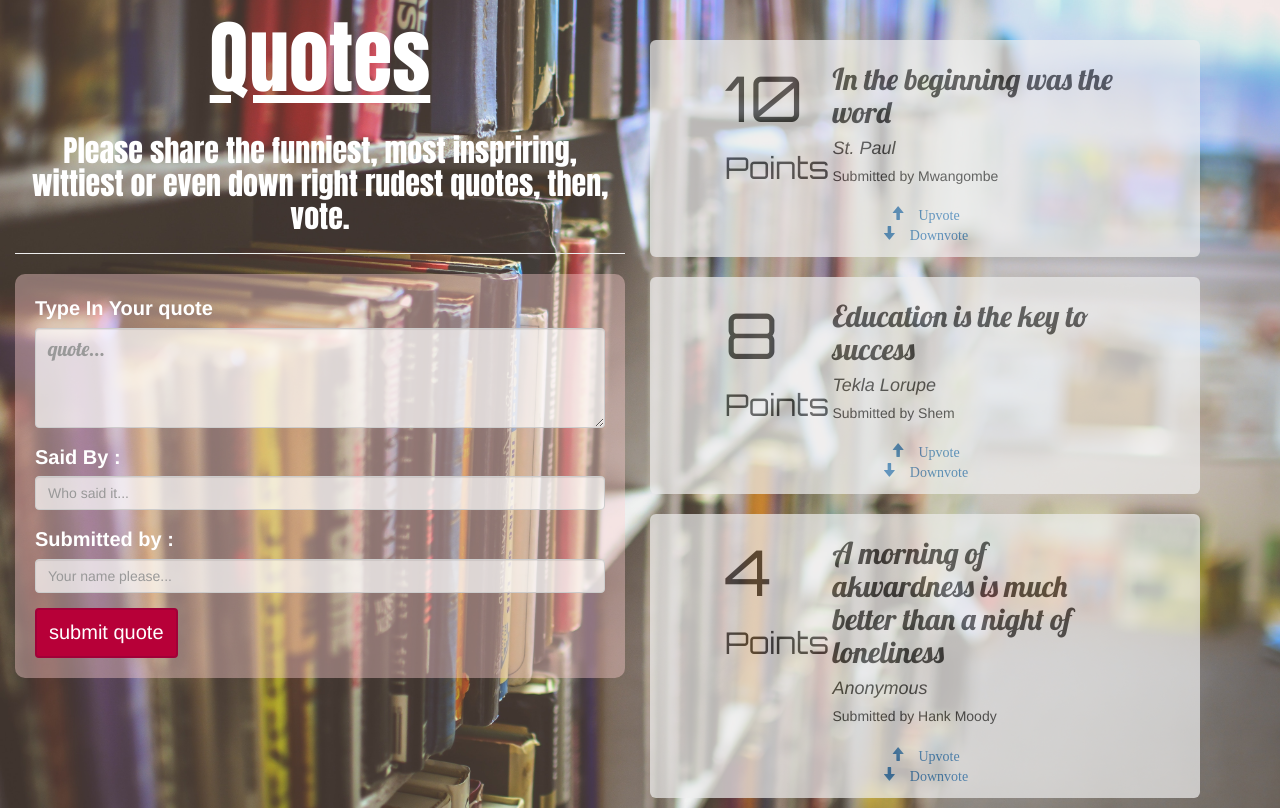
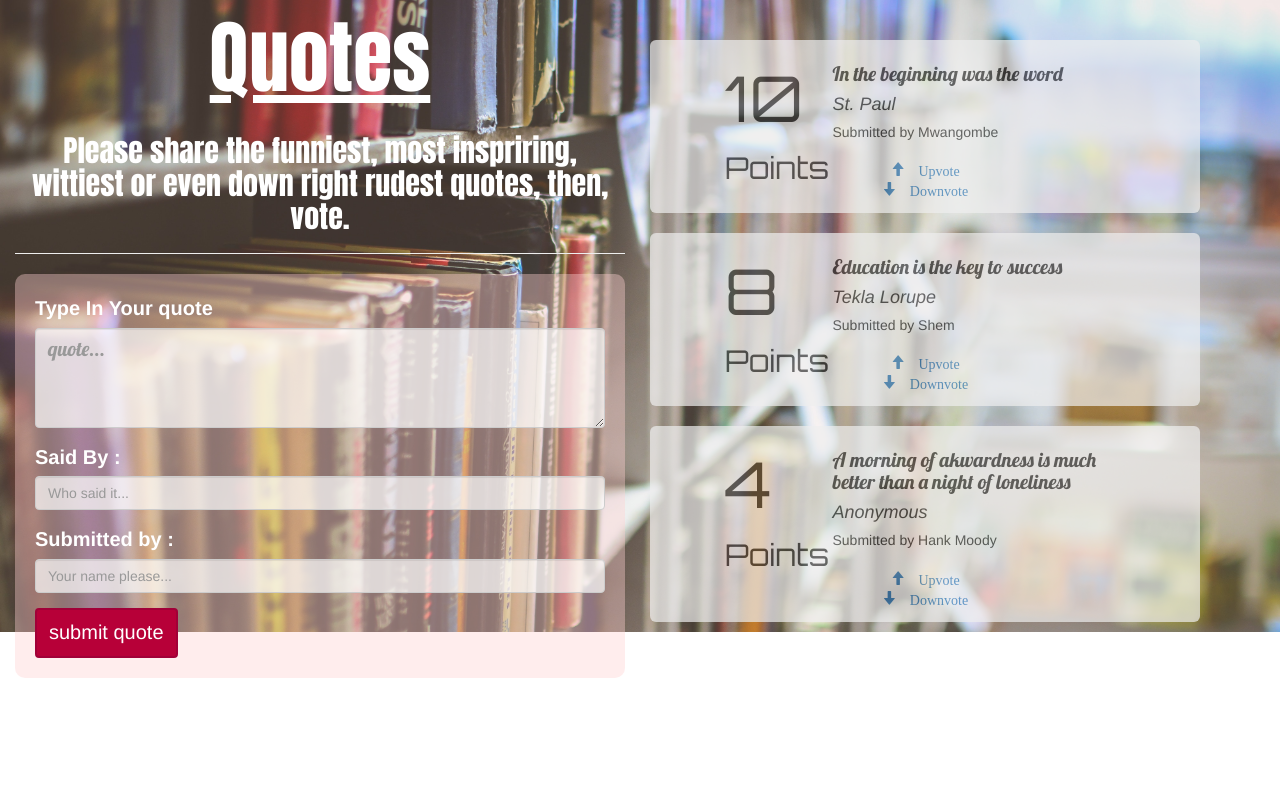
Before and after one commit to MuthangaShem/Quotes, an Angular app: page / in a window 1280 px wide. Built offline with nearby package versions, Linux system fonts and the light colour scheme.

Commit message:
change font size of semi-heading

```diff
--- a/src/app/app.component.css
+++ b/src/app/app.component.css
@@ -29,7 +29,7 @@ label{
     width: auto;
     position: relative;
     overflow: auto;
-    margin-top: 30px
+    margin-top: 30px;
 }
 
 
--- a/src/app/quote/quote.component.css
+++ b/src/app/quote/quote.component.css
@@ -3,7 +3,7 @@
 
 h3{
 	font-family: 'Lobster', cursive;
-	font-size:30px;
+	font-size: 20px;
 }
 
 .jumbotron{
```
